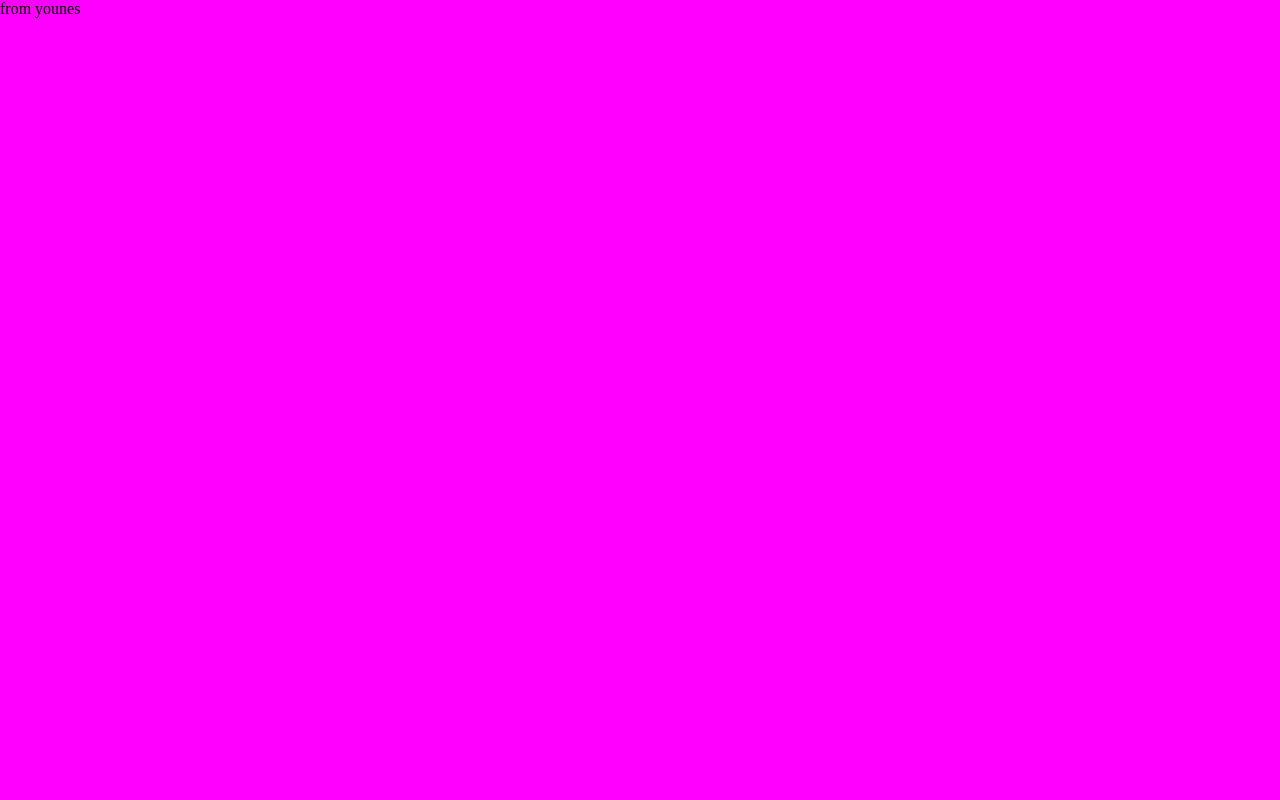
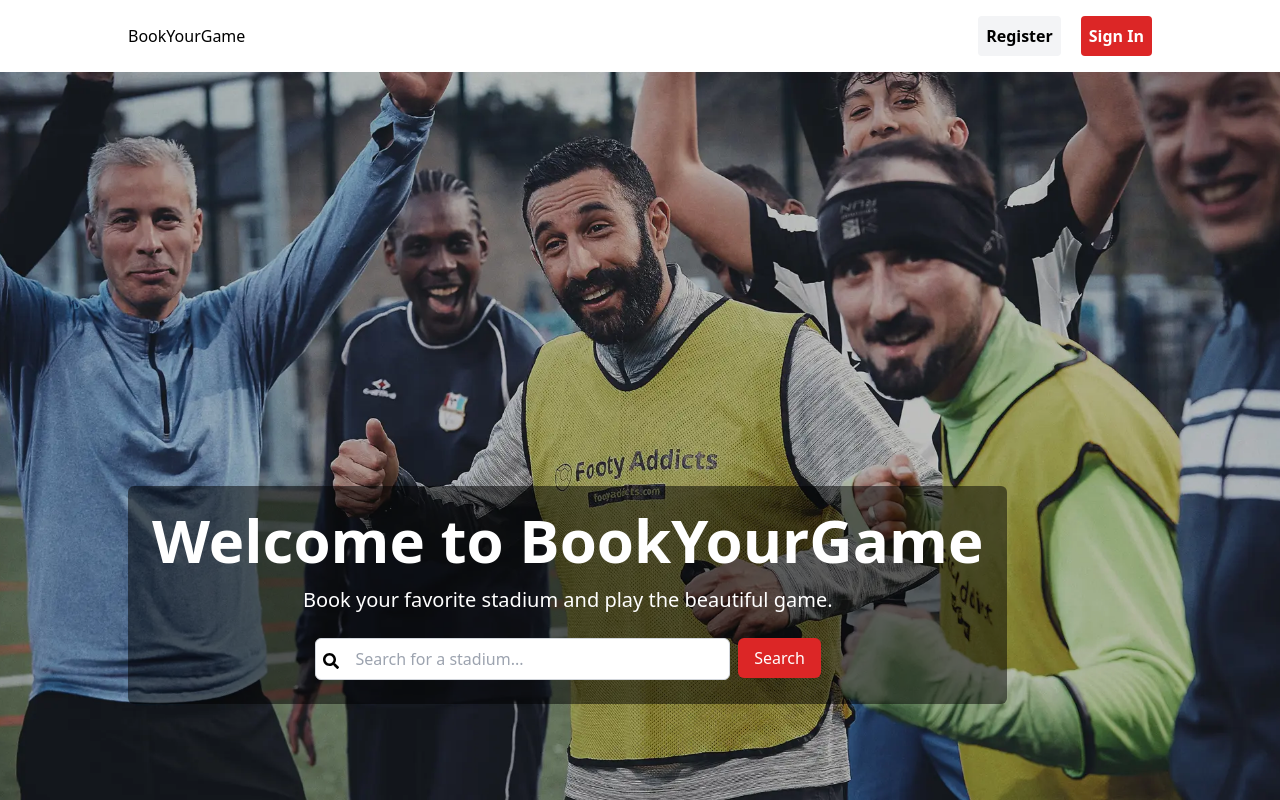
Before and after one commit to Younes-Lassiri/football_game_management, a React (Create React App) app: page / in a window 1280 px wide. Built offline with nearby package versions, Linux system fonts and the light colour scheme.

Commit message:
Hero section

```diff
--- a/package.json
+++ b/package.json
@@ -11,6 +11,8 @@
     "react": "^17.0.2",
     "react-dom": "^17.0.2",
     "react-i18next": "^14.1.2",
+    "react-icons": "^5.3.0",
+    "react-router-dom": "^6.27.0",
     "react-scripts": "5.0.0",
     "web-vitals": "^2.1.3"
   },
@@ -37,5 +39,8 @@
       "last 1 firefox version",
       "last 1 safari version"
     ]
+  },
+  "devDependencies": {
+    "tailwindcss": "^3.4.14"
   }
 }
--- a/src/App.js
+++ b/src/App.js
@@ -1,8 +1,9 @@
 import React from "react";
+import Hero from "./Home/Hero/Hero";
 function App() {
   return (
     <div className="app">
-      from younes
+      <Hero/>
     </div>
   );
 }
--- a/src/Home/Hero/Hero.jsx
+++ b/src/Home/Hero/Hero.jsx
@@ -1,11 +1,42 @@
-import React from 'react'
+import React from 'react';
+import Nav from '../nav/Nav';
+import heroImage from '../../assets/landing_bg.webp';
+import { FaSearch } from 'react-icons/fa';
 
 const Hero = () => {
   return (
     <div>
-      dfsdcsf
+      <Nav />
+      <div
+        className='w-full  bg-cover bg-center flex flex-col justify-end items-start md:pl-[8rem] md:pb-[6rem] pb-[2rem] '
+        style={{
+          height: `calc(100vh - 72px)`,
+          backgroundImage: `url(${heroImage})`
+        }}
+      >
+        <div className='bg-black bg-opacity-50 p-6 rounded-md text-white text-center'>
+          <h1 className='text-4xl md:text-6xl font-bold mb-4'>Welcome to BookYourGame</h1>
+          <p className='text-lg md:text-xl mb-6'>
+            Book your favorite stadium and play the beautiful game.
+          </p>
+
+          <div className='flex items-start justify-center'>
+            <div className='relative w-full md:w-1/2'>
+              <input
+                type='text'
+                placeholder='Search for a stadium...'
+                className='pl-10 w-full pr-4 py-2 rounded-md border border-gray-300 focus:outline-none focus:ring focus:ring-red-500'
+              />
+              <FaSearch className='absolute left-2 top-[15px] text-black ' />
+            </div>
+            <button className='bg-red-600 text-white py-2 px-4 rounded-md ml-2 hover:bg-red-700 transition'>
+              Search
+            </button>
+          </div>
+        </div>
+      </div>
     </div>
-  )
-}
+  );
+};
 
-export default Hero
+export default Hero;
--- /dev/null
+++ b/src/Home/nav/Nav.jsx
@@ -0,0 +1,59 @@
+import React, { useState } from 'react';
+import { navLinks } from './navLinks';
+import { FaBars } from 'react-icons/fa';
+import { BiX } from 'react-icons/bi';
+
+const Nav = () => {
+  const [isMobileMenuOpen, setIsMobileMenuOpen] = useState(false);
+
+  return (
+    <div>
+      {/* Large screens */}
+      <div className='hidden md:flex justify-between px-[8rem] items-center h-[72px] '>
+        <div>BookYourGame</div>
+        <div className='space-x-5'>
+          <button className='bg-gray-100 p-2 rounded-[4px] font-semibold'>Register</button>
+          <button className='bg-red-600 text-white p-2 rounded-[4px] font-semibold'>Sign In</button>
+        </div>
+      </div>
+
+      {/* Small screens */}
+      <div className='flex items-center justify-between md:hidden p-4 '>
+        <div>BookYourGame</div>
+        <button
+          onClick={() => setIsMobileMenuOpen(!isMobileMenuOpen)}
+          className=' focus:outline-none'
+        >
+          {isMobileMenuOpen ? (
+            <BiX className='w-6 h-6' />
+          ) : (
+            <FaBars className='w-6 h-6' />
+          )}
+        </button>
+      </div>
+
+      {/* Mobile Menu */}
+      {isMobileMenuOpen && (
+        <div className='md:hidden mx-4 pb-4'>
+          <div className='flex flex-col  p-3 font-semibold rounded-md gap-2'>
+            <button className='bg-gray-200 p-2 rounded-[4px] font-semibold'>Register</button>
+            <button className='bg-red-600 text-white p-2 rounded-[4px] font-semibold'>Sign In</button>
+          </div>
+
+          <div className='pt-2 flex flex-col space-y-4 font-semibold'>
+            {navLinks.map((navLink) => (
+              <div key={navLink.id} className='relative group'>
+                <a href={navLink.href} className='hover:text-slate-500'>
+                  {navLink.label}
+                </a>
+                <span className='absolute left-0 bottom-0 h-[2px] w-full bg-black scale-x-0 group-hover:scale-x-100 transition-transform duration-300'></span>
+              </div>
+            ))}
+          </div>
+        </div>
+      )}
+    </div>
+  );
+};
+
+export default Nav;
--- /dev/null
+++ b/src/Home/nav/navLinks.js
@@ -0,0 +1,7 @@
+export const navLinks = [
+    { id: 1, label: 'Home', href: 'Home' },
+    { id: 2, label: 'About', href: 'About' },
+    { id: 3, label: 'Play Fotball', href: 'Play Fotball' },
+    { id: 4, label: 'Impact', href: 'Impact' },
+    { id: 4, label: 'Contact', href: 'Contact' },
+  ];
--- a/src/index.css
+++ b/src/index.css
@@ -1,9 +1,6 @@
-.app
-{
-  width: 100%;
-  height: 100vh;
-  background-color: magenta;
-}
+@tailwind base;
+@tailwind components;
+@tailwind utilities;
 *
 {
   padding: 0;
--- /dev/null
+++ b/tailwind.config.js
@@ -0,0 +1,10 @@
+/** @type {import('tailwindcss').Config} */
+module.exports = {
+  content: [
+    "./src/**/*.{js,jsx,ts,tsx}",
+  ],
+  theme: {
+    extend: {},
+  },
+  plugins: [],
+}
```
Also changed, not shown: 1 other file (tests, documents, lock files or other folders).
